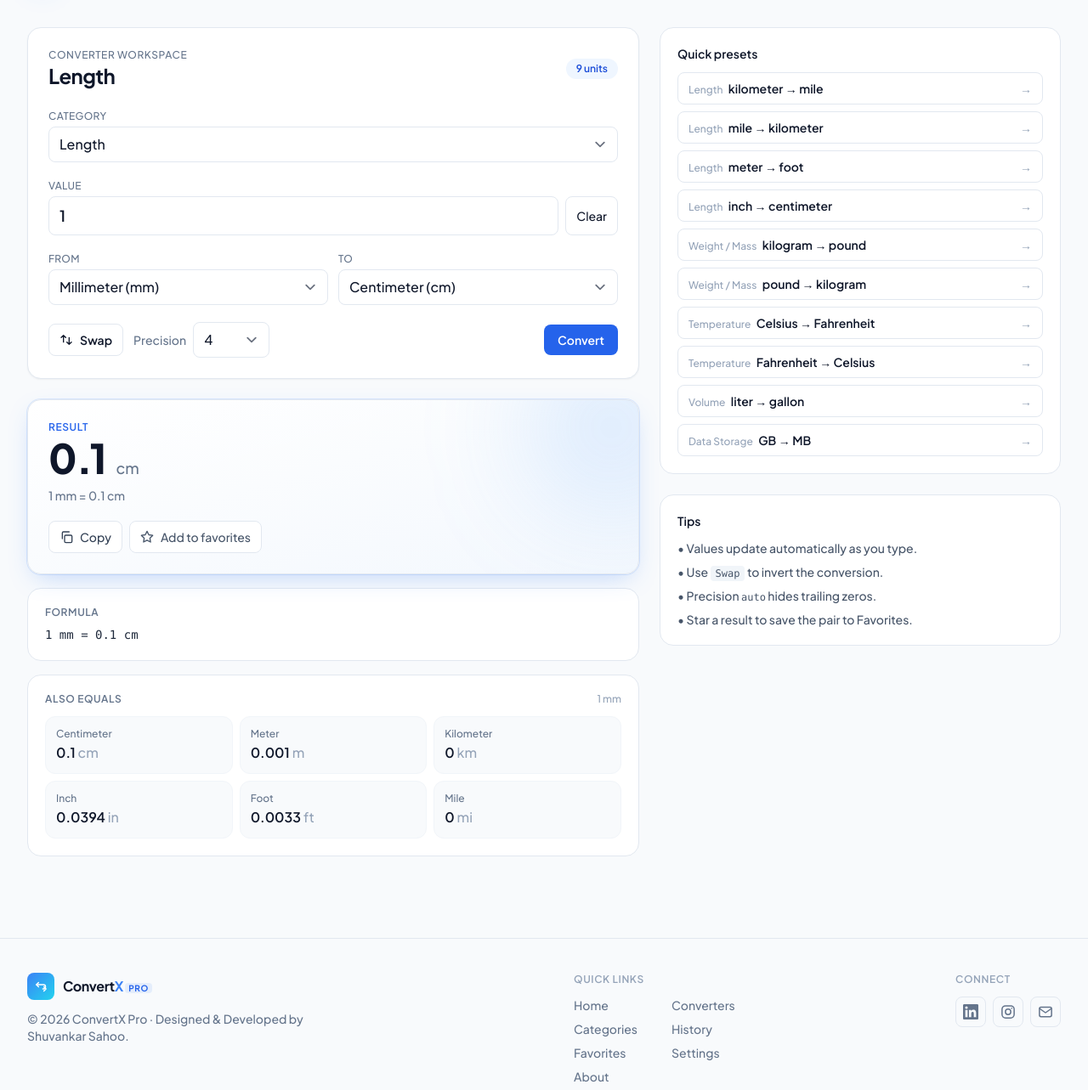
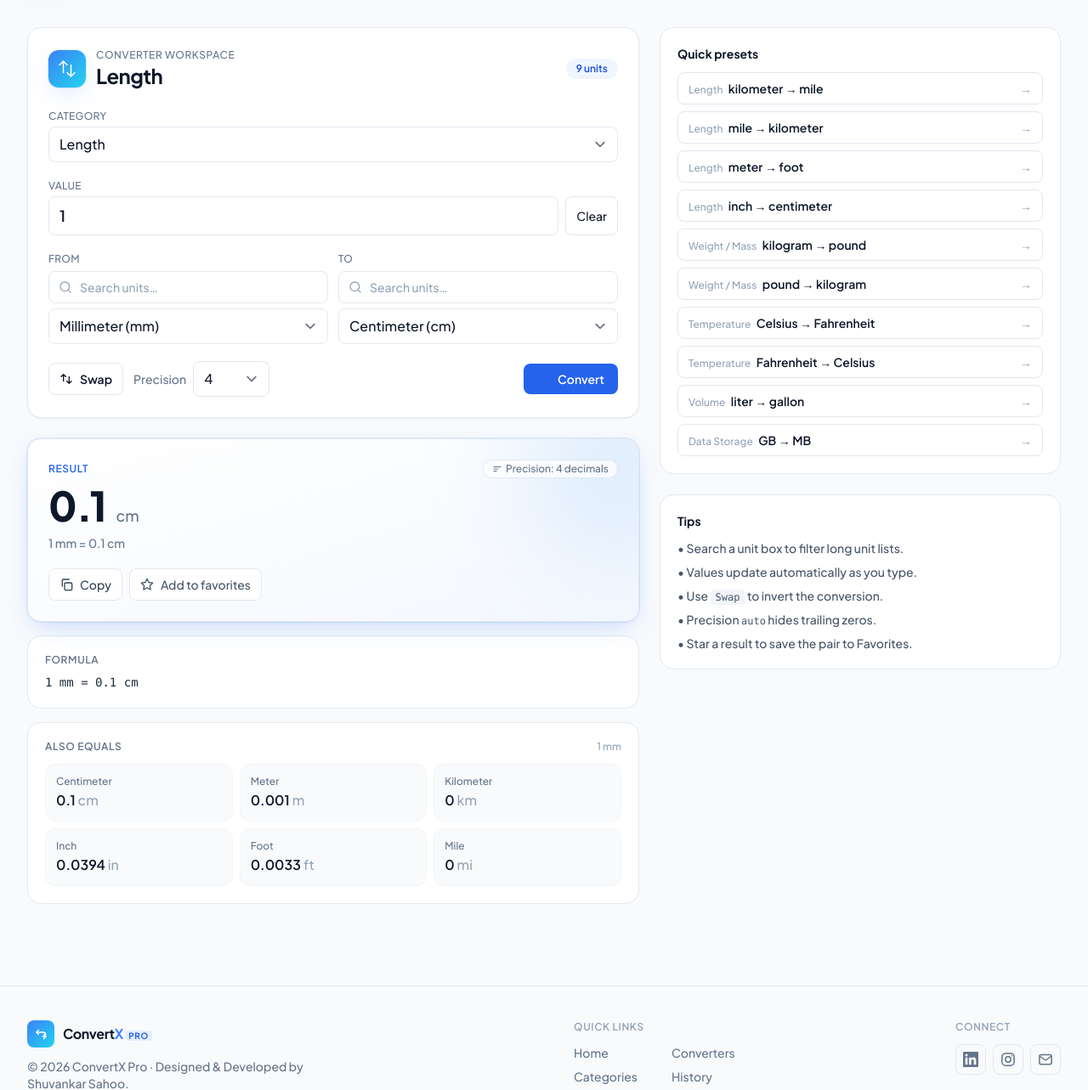
Before and after one commit to Shuvankar01/Convertx, a FastAPI app: page /converter in a window 1280 px wide. Shown: the part 65-1348 px from the top of the page at 85% size. Run offline with FastAPI, Linux system fonts and the light colour scheme; data comes from the database, SQL or seed files in the repository; data that the repository does not hold is empty; some libraries are stand-ins or nearby versions.

Commit message:
refactor: improve converter workspace and result UI

```diff
--- a/app/templates/pages/converter.html
+++ b/app/templates/pages/converter.html
@@ -1,4 +1,5 @@
 {% extends "base.html" %}
+{% from "partials/category_icon.html" import category_icon %}
 {% block title %}Converter — {{ APP_NAME }}{% endblock %}
 {% block content %}
 <div class="grid gap-6 lg:grid-cols-5">
@@ -6,9 +7,14 @@
   <section class="lg:col-span-3">
     <div class="rounded-2xl border border-slate-200 bg-white p-6 shadow-sm dark:border-slate-800 dark:bg-slate-900">
       <div class="flex flex-wrap items-center justify-between gap-3">
-        <div>
-          <p class="text-xs uppercase tracking-wider text-slate-500 dark:text-slate-400">Converter Workspace</p>
-          <h1 class="text-2xl font-bold tracking-tight">{{ category.label }}</h1>
+        <div class="flex items-center gap-3">
+          <span class="inline-flex h-11 w-11 shrink-0 items-center justify-center rounded-xl bg-gradient-to-br from-brand-500 to-cyan-400 text-white shadow-glow">
+            {{ category_icon(category.value, "h-6 w-6") }}
+          </span>
+          <div>
+            <p class="text-xs uppercase tracking-wider text-slate-500 dark:text-slate-400">Converter Workspace</p>
+            <h1 class="font-display text-2xl font-bold tracking-tight">{{ category.label }}</h1>
+          </div>
         </div>
         <span class="rounded-full bg-brand-50 px-3 py-1 text-xs font-semibold text-brand-700 dark:bg-brand-500/10 dark:text-brand-300">
           {{ units | length }} units
@@ -21,6 +27,7 @@
         hx-post="/converter/convert"
         hx-target="#result-region"
         hx-swap="innerHTML"
+        hx-indicator="#convert-spinner"
         hx-trigger="submit, change from:#category, change from:select[name=from_unit], change from:select[name=to_unit], change from:select[name=precision], input delay:400ms from:input[name=value]"
       >
         <div>
@@ -41,7 +48,7 @@
           <label class="mb-1 block text-xs font-medium uppercase tracking-wide text-slate-500 dark:text-slate-400">Value</label>
           <div class="flex gap-2">
             <input type="text" name="value" value="{{ value }}" inputmode="decimal" autocomplete="off"
-                   class="w-full rounded-lg border-slate-200 dark:border-slate-700 dark:bg-slate-900 text-lg font-semibold focus:border-brand-500 focus:ring-brand-500"
+                   class="w-full rounded-lg border-slate-200 text-lg font-semibold focus:border-brand-500 focus:ring-brand-500 dark:border-slate-700 dark:bg-slate-900"
                    placeholder="Enter a number" />
             <button type="button" onclick="clearValue()" class="rounded-lg border border-slate-200 px-3 text-sm font-medium hover:bg-slate-50 dark:border-slate-700 dark:hover:bg-slate-800">Clear</button>
           </div>
@@ -52,8 +59,9 @@
         </div>
 
         <div class="flex flex-wrap items-center gap-3">
-          <button type="button" onclick="swapUnits()" class="inline-flex items-center gap-2 rounded-lg border border-slate-200 bg-white px-3 py-2 text-sm font-semibold hover:bg-slate-50 dark:border-slate-700 dark:bg-slate-900 dark:hover:bg-slate-800">
-            <svg width="16" height="16" viewBox="0 0 24 24" fill="none" stroke="currentColor" stroke-width="2" stroke-linecap="round" stroke-linejoin="round"><path d="M7 16V4M7 4L3 8M7 4l4 4M17 8v12M17 20l4-4M17 20l-4-4"/></svg>
+          <button type="button" id="swap-btn" onclick="swapUnits()"
+                  class="inline-flex items-center gap-2 rounded-lg border border-slate-200 bg-white px-3 py-2 text-sm font-semibold hover:bg-slate-50 dark:border-slate-700 dark:bg-slate-900 dark:hover:bg-slate-800">
+            <svg id="swap-icon" width="16" height="16" viewBox="0 0 24 24" fill="none" stroke="currentColor" stroke-width="2" stroke-linecap="round" stroke-linejoin="round" class="transition-transform duration-500 ease-out"><path d="M7 16V4M7 4L3 8M7 4l4 4M17 8v12M17 20l4-4M17 20l-4-4"/></svg>
             Swap
           </button>
           <label class="inline-flex items-center gap-2 text-sm">
@@ -65,6 +73,7 @@
             </select>
           </label>
           <button type="submit" class="ml-auto inline-flex items-center gap-2 rounded-lg bg-brand-600 px-4 py-2 text-sm font-semibold text-white hover:bg-brand-700 transition">
+            <svg id="convert-spinner" class="htmx-indicator h-4 w-4 animate-spin opacity-0" viewBox="0 0 24 24" fill="none" aria-hidden="true"><circle class="opacity-25" cx="12" cy="12" r="10" stroke="currentColor" stroke-width="4"/><path class="opacity-75" fill="currentColor" d="M4 12a8 8 0 0 1 8-8v4a4 4 0 0 0-4 4H4z"/></svg>
             Convert
           </button>
         </div>
@@ -75,22 +84,22 @@
          DOMContentLoaded submit below. Do NOT add hx-get here — an empty
          hx-get makes htmx request the current URL and inject the whole page. -->
     <div id="result-region" class="mt-6">
-      <div class="rounded-2xl border border-dashed border-slate-300 dark:border-slate-700 p-8 text-center text-sm text-slate-500 dark:text-slate-400">
+      <div class="rounded-2xl border border-dashed border-slate-300 p-8 text-center text-sm text-slate-500 dark:border-slate-700 dark:text-slate-400">
         Enter a value to see the result here.
       </div>
     </div>
   </section>
 
   <!-- Sidebar -->
-  <aside class="lg:col-span-2 space-y-6">
+  <aside class="space-y-6 lg:col-span-2">
     <div class="rounded-2xl border border-slate-200 bg-white p-5 dark:border-slate-800 dark:bg-slate-900">
-      <h2 class="text-sm font-semibold">Quick presets</h2>
+      <h2 class="font-display text-sm font-bold">Quick presets</h2>
       <div class="mt-3 grid gap-2">
         {% for p in QUICK_PRESETS %}
           <a href="/converter?category={{ p.category.value }}&from_unit={{ p.from_unit }}&to_unit={{ p.to_unit }}&value=1"
-             class="flex items-center justify-between rounded-lg border border-slate-200 px-3 py-2 text-sm hover:border-brand-300 hover:bg-brand-50 dark:border-slate-800 dark:hover:border-brand-500/40 dark:hover:bg-brand-500/10">
+             class="flex items-center justify-between rounded-lg border border-slate-200 px-3 py-2 text-sm transition hover:border-brand-300 hover:bg-brand-50 dark:border-slate-800 dark:hover:border-brand-500/40 dark:hover:bg-brand-500/10">
             <span class="truncate">
-              <span class="text-xs text-slate-400 mr-1">{{ p.category.label }}</span>
+              <span class="mr-1 text-xs text-slate-400">{{ p.category.label }}</span>
               <span class="font-semibold">{{ p.label }}</span>
             </span>
             <span class="text-slate-400">→</span>
@@ -100,10 +109,11 @@
     </div>
 
     <div class="rounded-2xl border border-slate-200 bg-white p-5 dark:border-slate-800 dark:bg-slate-900">
-      <h2 class="text-sm font-semibold">Tips</h2>
+      <h2 class="font-display text-sm font-bold">Tips</h2>
       <ul class="mt-3 space-y-2 text-sm text-slate-600 dark:text-slate-400">
+        <li>• Search a unit box to filter long unit lists.</li>
         <li>• Values update automatically as you type.</li>
-        <li>• Use <span class="rounded bg-slate-100 dark:bg-slate-800 px-1.5 py-0.5 font-mono text-xs">Swap</span> to invert the conversion.</li>
+        <li>• Use <span class="rounded bg-slate-100 px-1.5 py-0.5 font-mono text-xs dark:bg-slate-800">Swap</span> to invert the conversion.</li>
         <li>• Precision <span class="font-mono text-xs">auto</span> hides trailing zeros.</li>
         <li>• Star a result to save the pair to Favorites.</li>
       </ul>
--- a/app/templates/partials/result_card.html
+++ b/app/templates/partials/result_card.html
@@ -1,11 +1,17 @@
 <div class="space-y-4">
   <!-- Main result card -->
   <div class="relative overflow-hidden rounded-2xl border border-slate-200 bg-gradient-to-br from-white to-brand-50/50 p-6 shadow-glow dark:border-slate-800 dark:from-slate-900 dark:to-brand-950/40">
-    <div class="absolute -top-16 -right-16 h-48 w-48 rounded-full bg-brand-400/20 blur-3xl"></div>
+    <div class="absolute -right-16 -top-16 h-48 w-48 rounded-full bg-brand-400/20 blur-3xl"></div>
     <div class="relative">
-      <p class="text-xs font-semibold uppercase tracking-wider text-brand-600 dark:text-brand-300">Result</p>
-      <div class="mt-1 flex flex-wrap items-baseline gap-3">
-        <p class="text-4xl sm:text-5xl font-extrabold tracking-tight break-all" id="result-value">{{ result.formatted }}</p>
+      <div class="flex flex-wrap items-center justify-between gap-2">
+        <p class="text-xs font-semibold uppercase tracking-wider text-brand-600 dark:text-brand-300">Result</p>
+        <span class="inline-flex items-center gap-1 rounded-full border border-slate-200 bg-white/70 px-2.5 py-0.5 text-xs font-medium text-slate-500 backdrop-blur dark:border-slate-700 dark:bg-slate-900/70 dark:text-slate-400">
+          <svg width="12" height="12" viewBox="0 0 24 24" fill="none" stroke="currentColor" stroke-width="2" stroke-linecap="round" stroke-linejoin="round" aria-hidden="true"><path d="M4 7h16M4 12h10M4 17h6"/></svg>
+          {% if result.precision == 'auto' %}Precision: Auto{% else %}Precision: {{ result.precision }} decimals{% endif %}
+        </span>
+      </div>
+      <div class="mt-2 flex flex-wrap items-baseline gap-3">
+        <p class="break-all font-display text-4xl font-extrabold tracking-tight sm:text-5xl" id="result-value">{{ result.formatted }}</p>
         <p class="text-lg font-medium text-slate-500 dark:text-slate-400">{{ converter.symbol_for(result.to_unit) }}</p>
       </div>
       <p class="mt-2 text-sm text-slate-500 dark:text-slate-400">
@@ -14,7 +20,7 @@
       </p>
       <div class="mt-5 flex flex-wrap gap-2">
         <button type="button" onclick="copyResult()"
-                class="inline-flex items-center gap-2 rounded-lg border border-slate-200 bg-white px-3 py-2 text-sm font-medium text-slate-700 hover:bg-slate-50 dark:border-slate-700 dark:bg-slate-900 dark:text-slate-200 dark:hover:bg-slate-800">
+                class="inline-flex items-center gap-2 rounded-lg border border-slate-200 bg-white px-3 py-2 text-sm font-medium text-slate-700 transition hover:bg-slate-50 dark:border-slate-700 dark:bg-slate-900 dark:text-slate-200 dark:hover:bg-slate-800">
           <svg width="16" height="16" viewBox="0 0 24 24" fill="none" stroke="currentColor" stroke-width="2" stroke-linecap="round" stroke-linejoin="round"><rect x="9" y="9" width="13" height="13" rx="2"/><path d="M5 15V5a2 2 0 0 1 2-2h10"/></svg>
           Copy
         </button>
@@ -40,9 +46,9 @@
     </div>
     <div class="mt-3 grid gap-2 sm:grid-cols-2 lg:grid-cols-3">
       {% for c in result.comparisons %}
-        <div class="rounded-xl border border-slate-100 bg-slate-50 p-3 dark:border-slate-800 dark:bg-slate-950">
+        <div class="rounded-xl border border-slate-100 bg-slate-50 p-3 transition hover:border-brand-200 dark:border-slate-800 dark:bg-slate-950 dark:hover:border-brand-500/30">
           <p class="text-xs text-slate-500 dark:text-slate-400">{{ converter.label_for(c.unit) }}</p>
-          <p class="mt-0.5 truncate font-semibold">{{ c.formatted }} <span class="text-slate-400 font-normal">{{ converter.symbol_for(c.unit) }}</span></p>
+          <p class="mt-0.5 truncate font-semibold">{{ c.formatted }} <span class="font-normal text-slate-400">{{ converter.symbol_for(c.unit) }}</span></p>
         </div>
       {% endfor %}
     </div>
--- a/app/templates/partials/unit_selects.html
+++ b/app/templates/partials/unit_selects.html
@@ -1,23 +1,29 @@
 <div class="grid gap-3 sm:grid-cols-2">
-  {% for u in units %}
-    {% if u.key == from_unit %}
-      <input type="hidden" name="_placeholder" value="1" />
-    {% endif %}
-  {% endfor %}
-  <label class="block">
-    <span class="mb-1 block text-xs font-medium uppercase tracking-wide text-slate-500 dark:text-slate-400">From</span>
+  <div class="block" data-unit-field>
+    <span class="mb-1.5 block text-xs font-medium uppercase tracking-wide text-slate-500 dark:text-slate-400">From</span>
+    <div class="relative mb-1.5">
+      <svg class="pointer-events-none absolute left-3 top-1/2 h-4 w-4 -translate-y-1/2 text-slate-400" width="16" height="16" viewBox="0 0 24 24" fill="none" stroke="currentColor" stroke-width="2" stroke-linecap="round" stroke-linejoin="round" aria-hidden="true"><circle cx="11" cy="11" r="8"/><path d="m21 21-4.3-4.3"/></svg>
+      <input type="text" data-unit-search placeholder="Search units…" autocomplete="off" spellcheck="false"
+             class="w-full rounded-lg border-slate-200 py-2 pl-9 pr-3 text-sm placeholder:text-slate-400 focus:border-brand-500 focus:ring-brand-500 dark:border-slate-700 dark:bg-slate-900" />
+    </div>
     <select name="from_unit" class="w-full rounded-lg border-slate-200 dark:border-slate-700 dark:bg-slate-900 focus:border-brand-500 focus:ring-brand-500">
       {% for u in units %}
         <option value="{{ u.key }}" {% if u.key == from_unit %}selected{% endif %}>{{ u.label }} ({{ u.symbol }})</option>
       {% endfor %}
     </select>
-  </label>
-  <label class="block">
-    <span class="mb-1 block text-xs font-medium uppercase tracking-wide text-slate-500 dark:text-slate-400">To</span>
+  </div>
+
+  <div class="block" data-unit-field>
+    <span class="mb-1.5 block text-xs font-medium uppercase tracking-wide text-slate-500 dark:text-slate-400">To</span>
+    <div class="relative mb-1.5">
+      <svg class="pointer-events-none absolute left-3 top-1/2 h-4 w-4 -translate-y-1/2 text-slate-400" width="16" height="16" viewBox="0 0 24 24" fill="none" stroke="currentColor" stroke-width="2" stroke-linecap="round" stroke-linejoin="round" aria-hidden="true"><circle cx="11" cy="11" r="8"/><path d="m21 21-4.3-4.3"/></svg>
+      <input type="text" data-unit-search placeholder="Search units…" autocomplete="off" spellcheck="false"
+             class="w-full rounded-lg border-slate-200 py-2 pl-9 pr-3 text-sm placeholder:text-slate-400 focus:border-brand-500 focus:ring-brand-500 dark:border-slate-700 dark:bg-slate-900" />
+    </div>
     <select name="to_unit" class="w-full rounded-lg border-slate-200 dark:border-slate-700 dark:bg-slate-900 focus:border-brand-500 focus:ring-brand-500">
       {% for u in units %}
         <option value="{{ u.key }}" {% if u.key == to_unit %}selected{% endif %}>{{ u.label }} ({{ u.symbol }})</option>
       {% endfor %}
     </select>
-  </label>
+  </div>
 </div>
```
